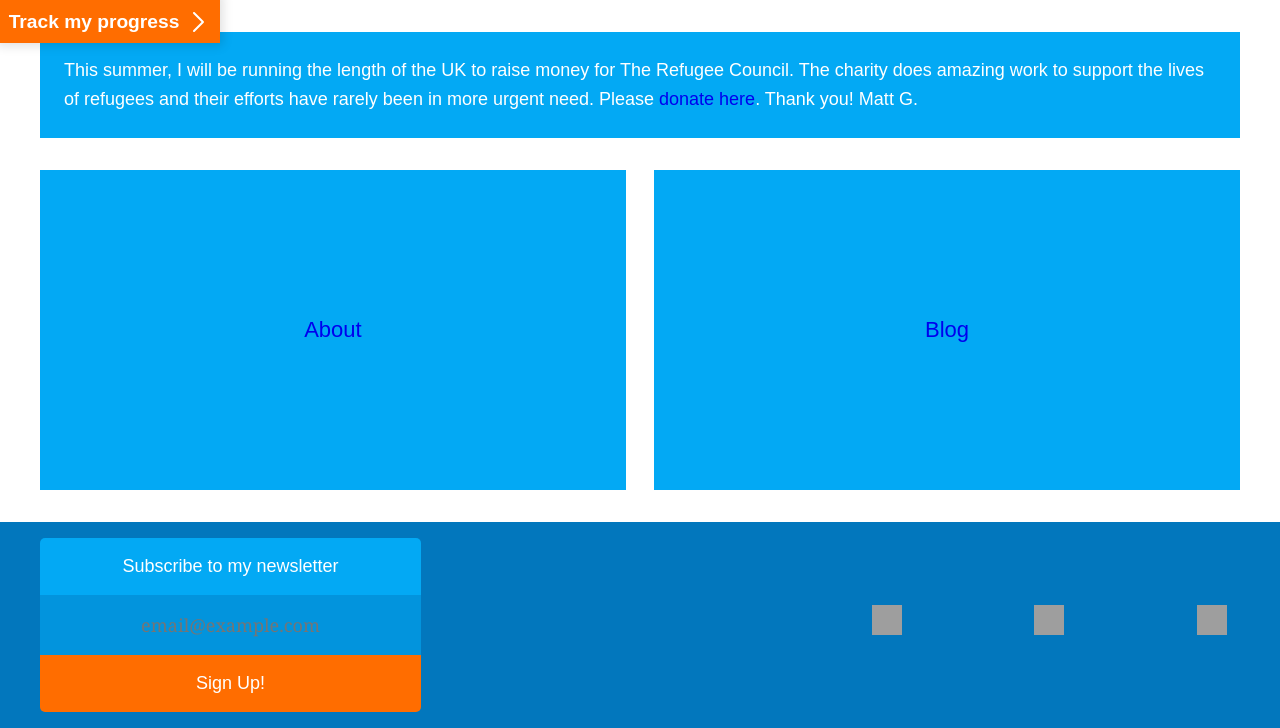
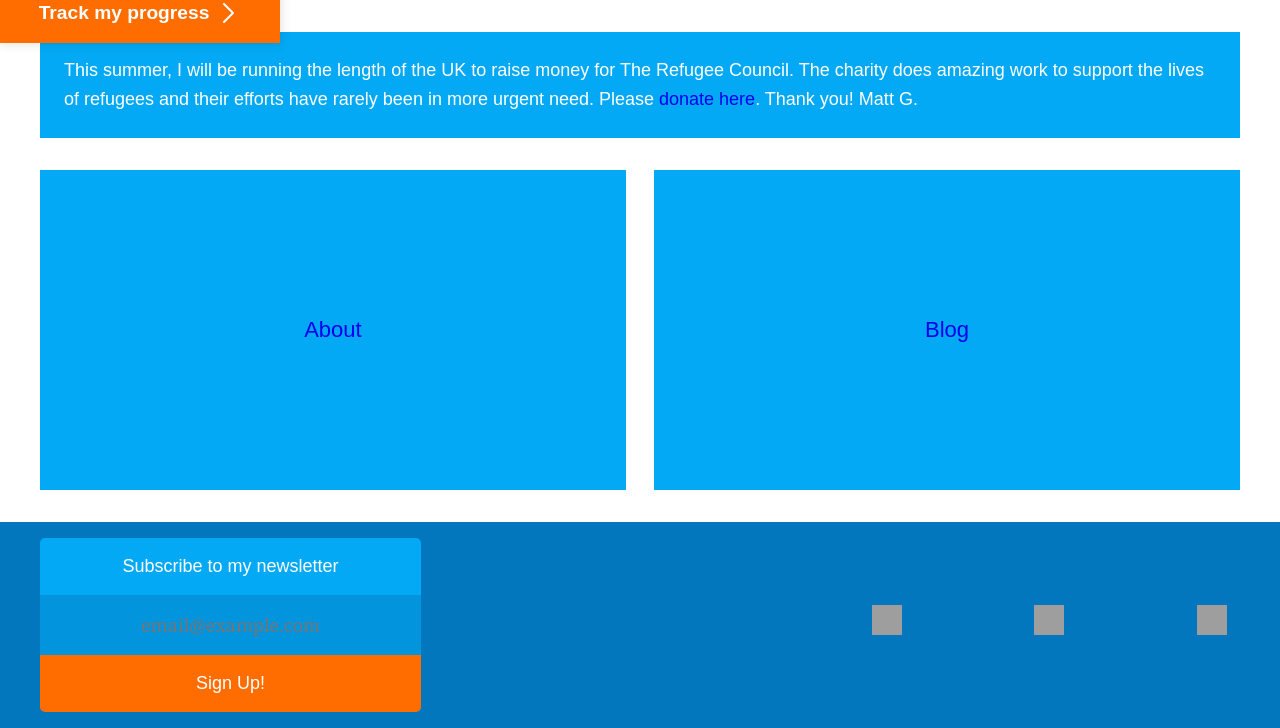
Before and after one commit to tombyers/runningforrefugees, a Jekyll site: the page built from index.html, in a window 1280 px wide. Shown: the part 857-1585 px from the top of the page. Built offline with Jekyll 4.4.1, drawn with Linux system fonts in a browser that asks for light colours; grey boxes are pictures that could not be loaded.

Commit message:
Updating tracker anchor styles

```diff
--- a/_sass/_styles.scss
+++ b/_sass/_styles.scss
@@ -96,7 +96,6 @@
 }
 
 #tracker-anchor {
-
     a {
         position: fixed;
         bottom: 0px;
@@ -112,9 +111,14 @@
         color: white;
         font-size: 1.2em;
         background-color: $contrast-color;
-        box-shadow: 0 0 10px 3px rgba(0,0,0,0.12);
+        box-shadow: 0 0 10px 1px rgba(0,0,0,0.12);
 
         transition: all 0.3s ease;
+
+        @include media($tablet) {
+            padding: $thin 0 $thick;
+            width: 280px;
+        }
     }
 
     img {
@@ -129,7 +133,7 @@
             background-color: darken($contrast-color, 5%);
         }
         img {
-            left: 10px;
+            left: 8px;
         }
     }
     &:active {
```
